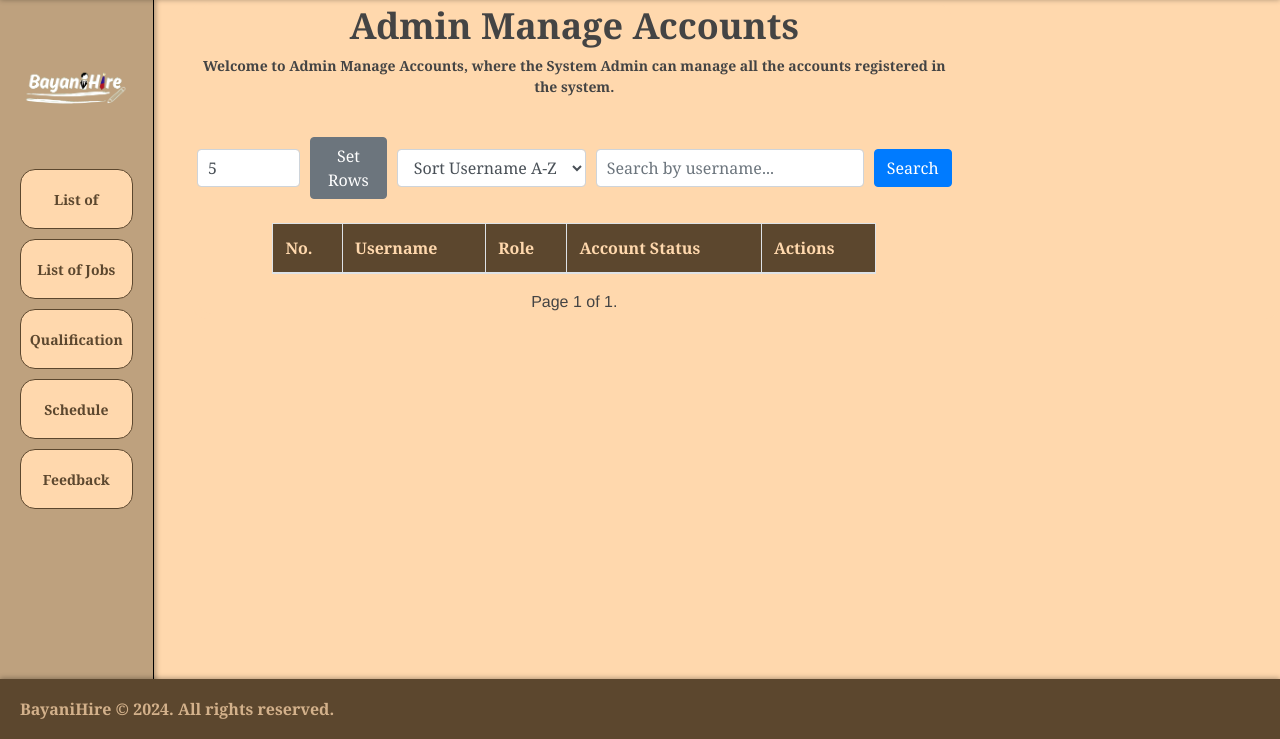
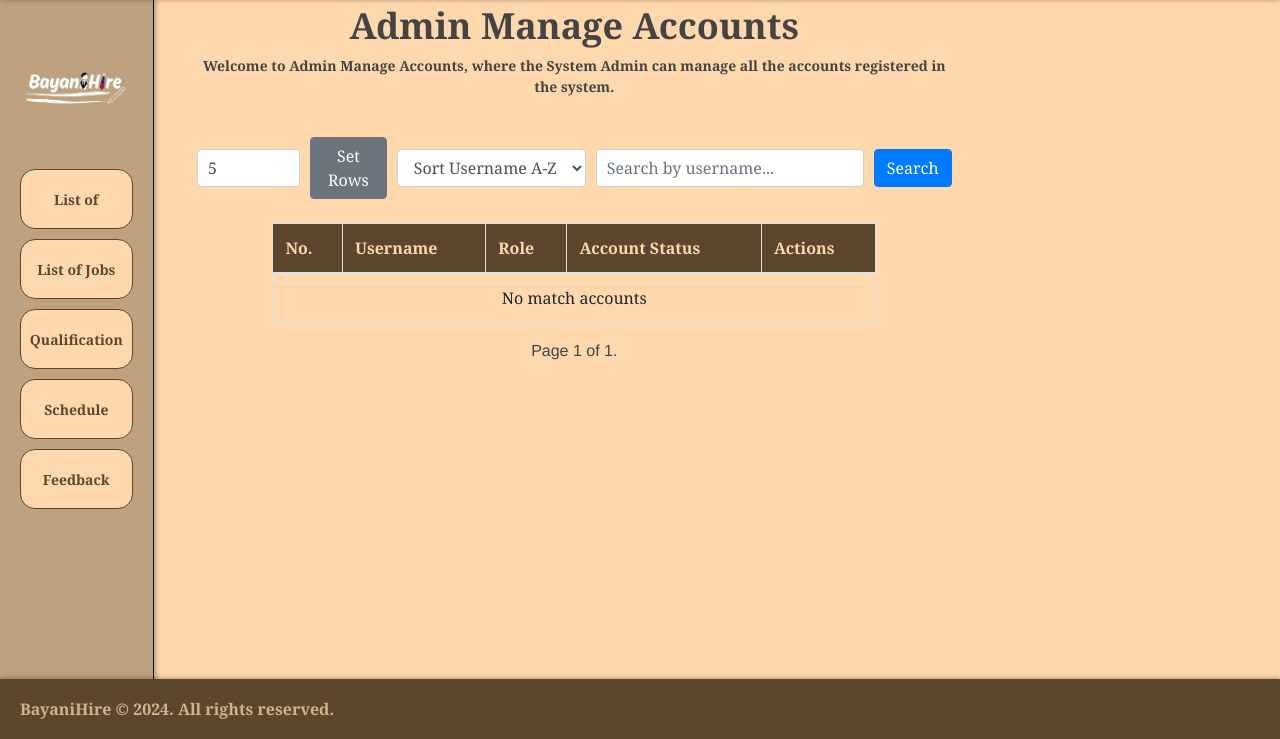
Before and after one commit to BayaniHire/WebApplication, a Django app: page /manage_accounts/ in a window 1280 px wide. Shown: the part 61-800 px from the top of the page. Run offline with Django 5.2, Linux system fonts and the light colour scheme; data that the repository does not hold is empty; some libraries are stand-ins or nearby versions.

Commit message:
Add files via upload

```diff
--- a/users_app/templates/AdminView_6_1_manage_accounts.html
+++ b/users_app/templates/AdminView_6_1_manage_accounts.html
@@ -47,6 +47,11 @@
             </tr>
         </thead>
         <tbody>
+            {% if no_match %}
+                <tr>
+                    <td colspan="5" style="text-align: center;">No match accounts</td>
+                </tr>
+            {% else %}
                 {% for account in page_obj %}
                 <tr class="account-row {{ account.role }} {{ account.account_status }}">
                     <td>{{ forloop.counter0|add:page_obj.start_index }}</td>
@@ -68,10 +73,7 @@
                     </td>
                 </tr>
                 {% endfor %}
-            <!-- Row for "No Match Found" message -->
-            <tr id="no-match" style="display: none;">
-                <td colspan="5" style="text-align: center;">No match found</td>
-            </tr>
+            {% endif %}
         </tbody>
     </table>
 
```
Lines whose indentation alone changed are shown as unchanged.
